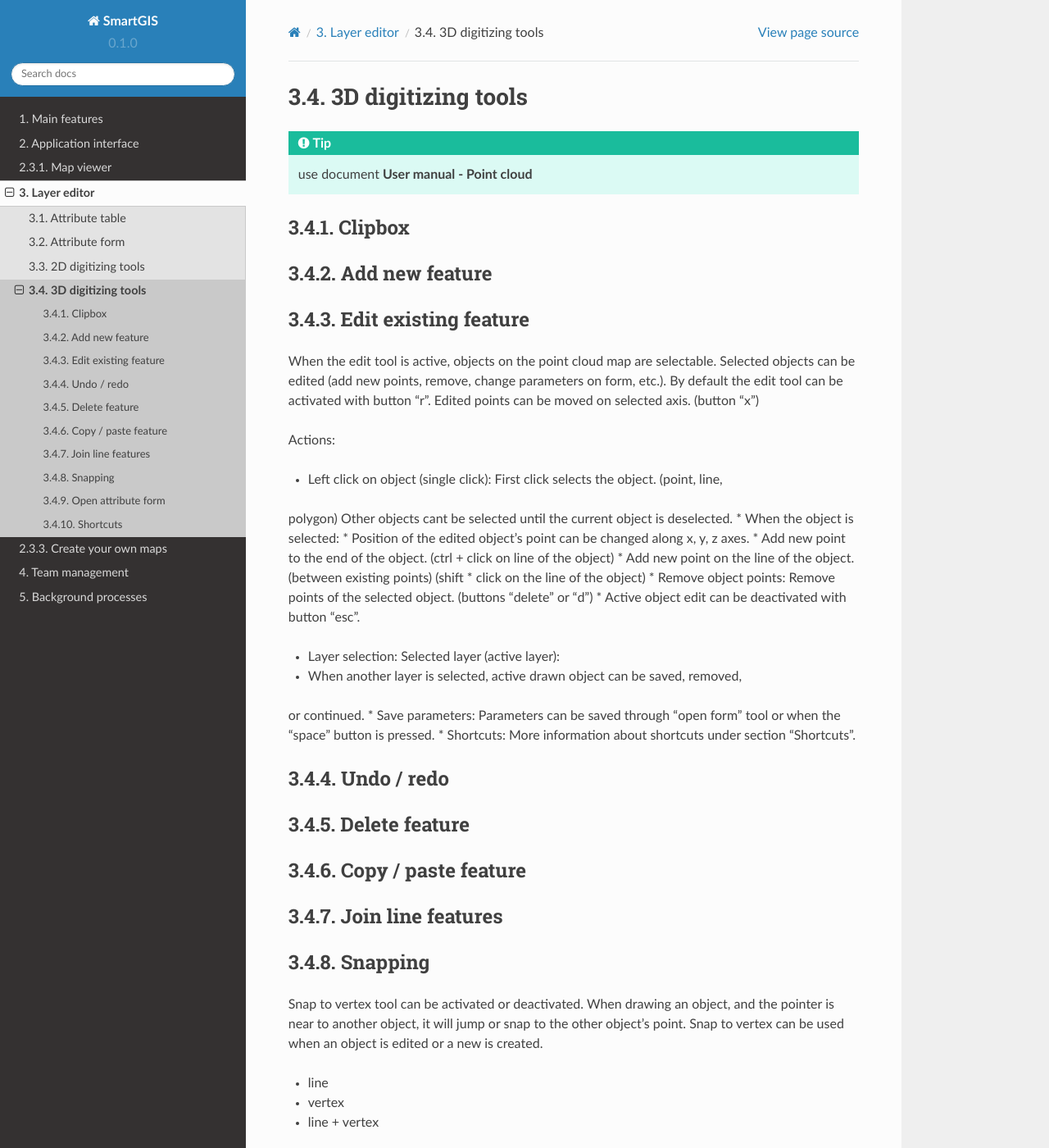
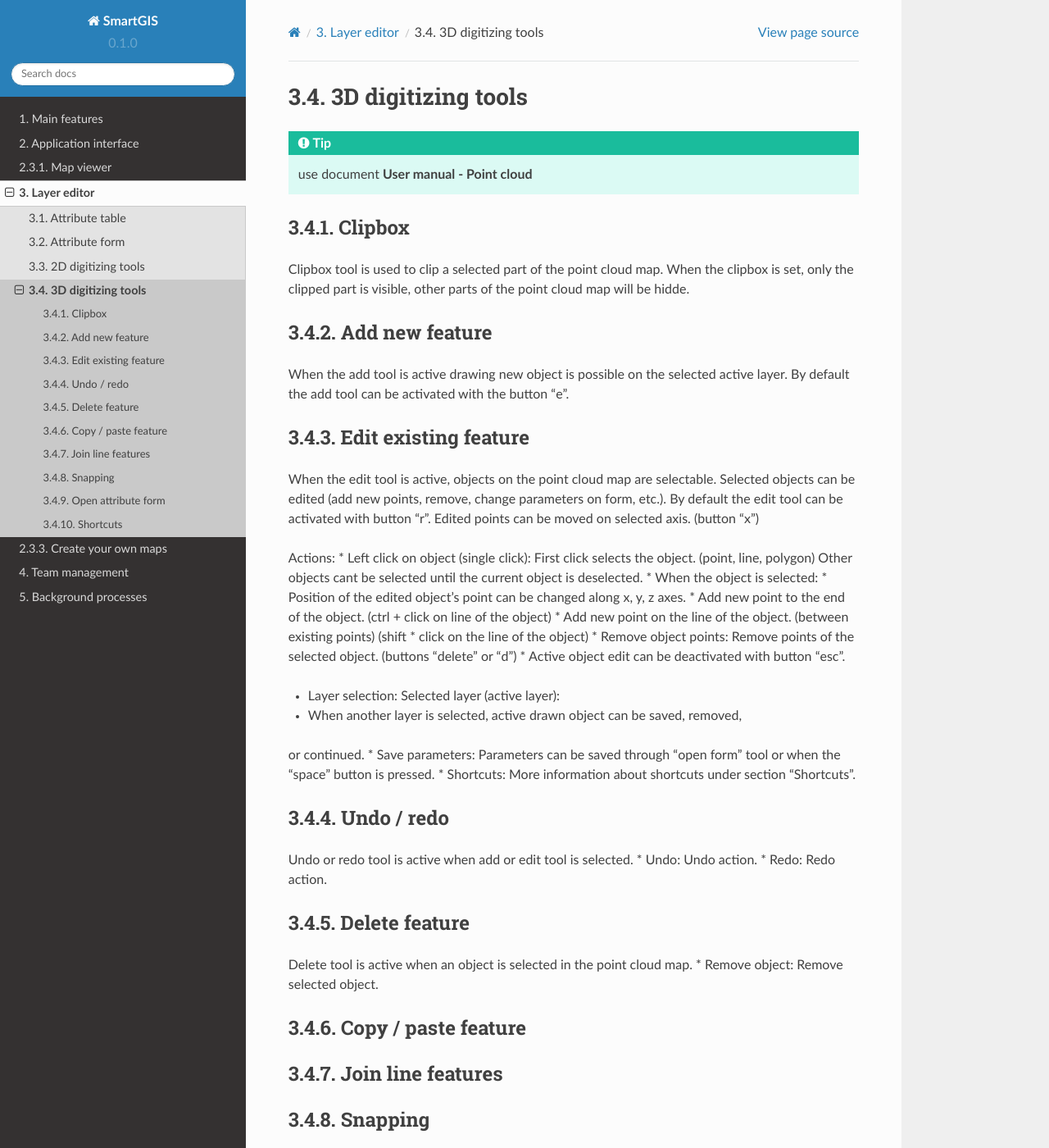
Before and after one commit to aprojanos/smartgis-tutorial, a Sphinx documentation site: the page built from docs/source/3d_digitizing.rst, in a window 1280 px wide and 1400 px high. Shown: the whole window at 82% size. Built offline with Sphinx 7.4.7 and the Read the Docs theme 2.0.0, drawn with Linux system fonts in a browser that asks for light colours; some of the changed text lies outside the part shown.

Commit message:
3d digitalization content, added clipbox, add, edit, undoredo, delete, snap, open form tool

```diff
--- a/docs/source/3d_digitizing.rst
+++ b/docs/source/3d_digitizing.rst
@@ -8,8 +8,14 @@
 Clipbox
 --------
 
+Clipbox tool is used to clip a selected part of the point cloud map. When the clipbox is set,
+only the clipped part is visible, other parts of the point cloud map will be hidde.
+
 Add new feature
 ---------------
+
+When the add tool is active drawing new object is possible on the selected active
+layer. By default the add tool can be activated with the button "e".
 
 Edit existing feature
 ---------------------
@@ -20,7 +26,6 @@ form, etc.). By default the edit tool can be activated with button "r".
 Edited points can be moved on selected axis. (button "x")
 
 Actions:
-
 * Left click on object (single click): First click selects the object. (point, line,
 polygon) Other objects cant be selected until the current object is deselected.
 * When the object is selected:
@@ -43,8 +48,15 @@ or continued.
 Undo / redo
 -----------
 
+Undo or redo tool is active when add or edit tool is selected.
+* Undo: Undo action.
+* Redo: Redo action.
+
 Delete feature
 --------------
+
+Delete tool is active when an object is selected in the point cloud map.
+* Remove object: Remove selected object.
 
 Copy / paste feature
 --------------------
@@ -66,6 +78,17 @@ point. Snap to vertex can be used when an object is edited or a new is created.
 Open attribute form
 -------------------
 
+Form can be opened with open object's form tool. When the form is opened it is filled
+with fields where the object's parameter can be changed. (by default form can be opened
+with "space" button)
+
+Actions on form:
+* Data: Fields where the object parameters can be set or changed.
+* Save: Save object's parameters.
+* Cancel: Cancel and close object popup window.
+* Remove: Remove selected object.
+* Open point cloud: Open "Point cloud" section.
+
 :ref:`Attribute form <attribute_form>`
 
 Shortcuts
```
